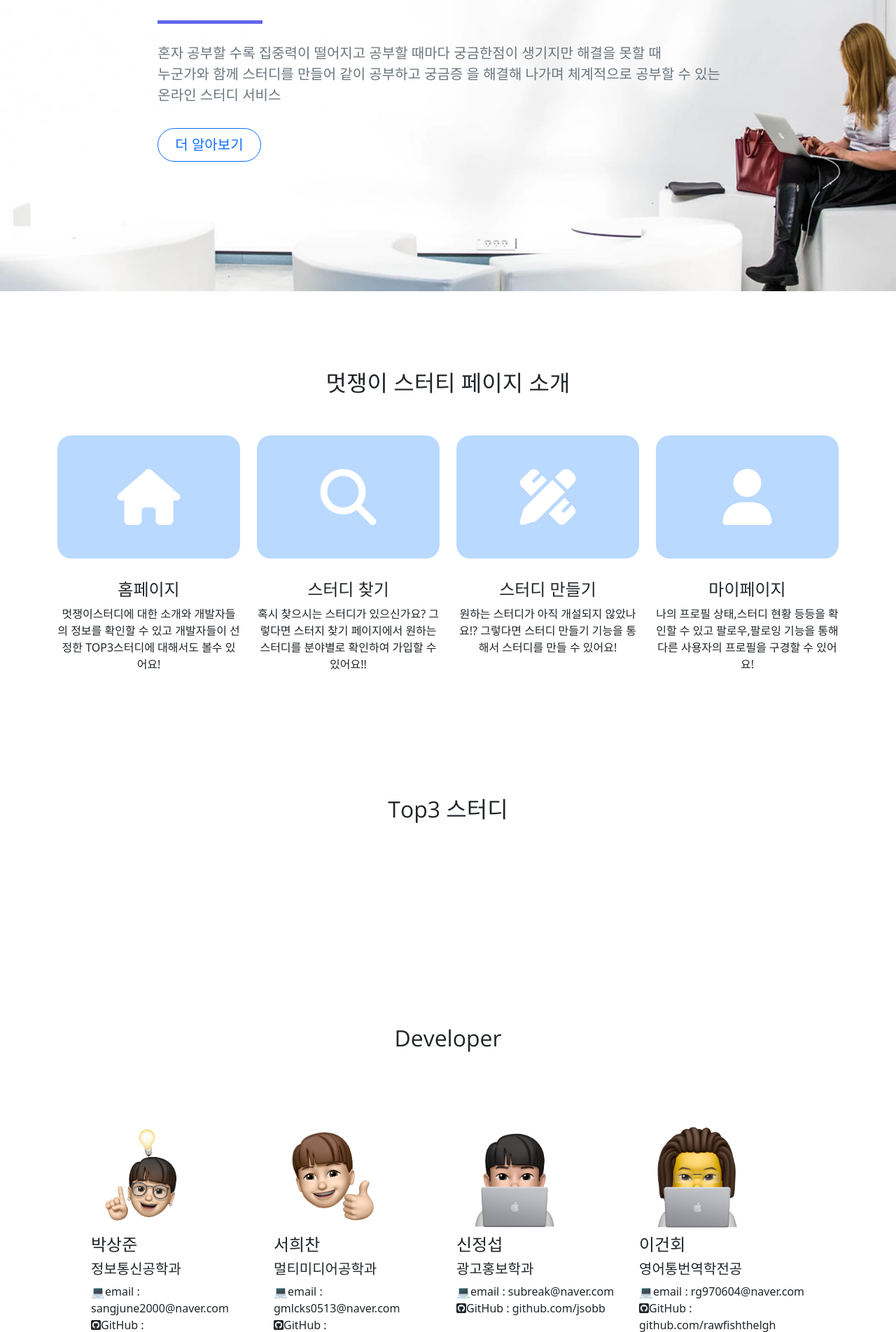
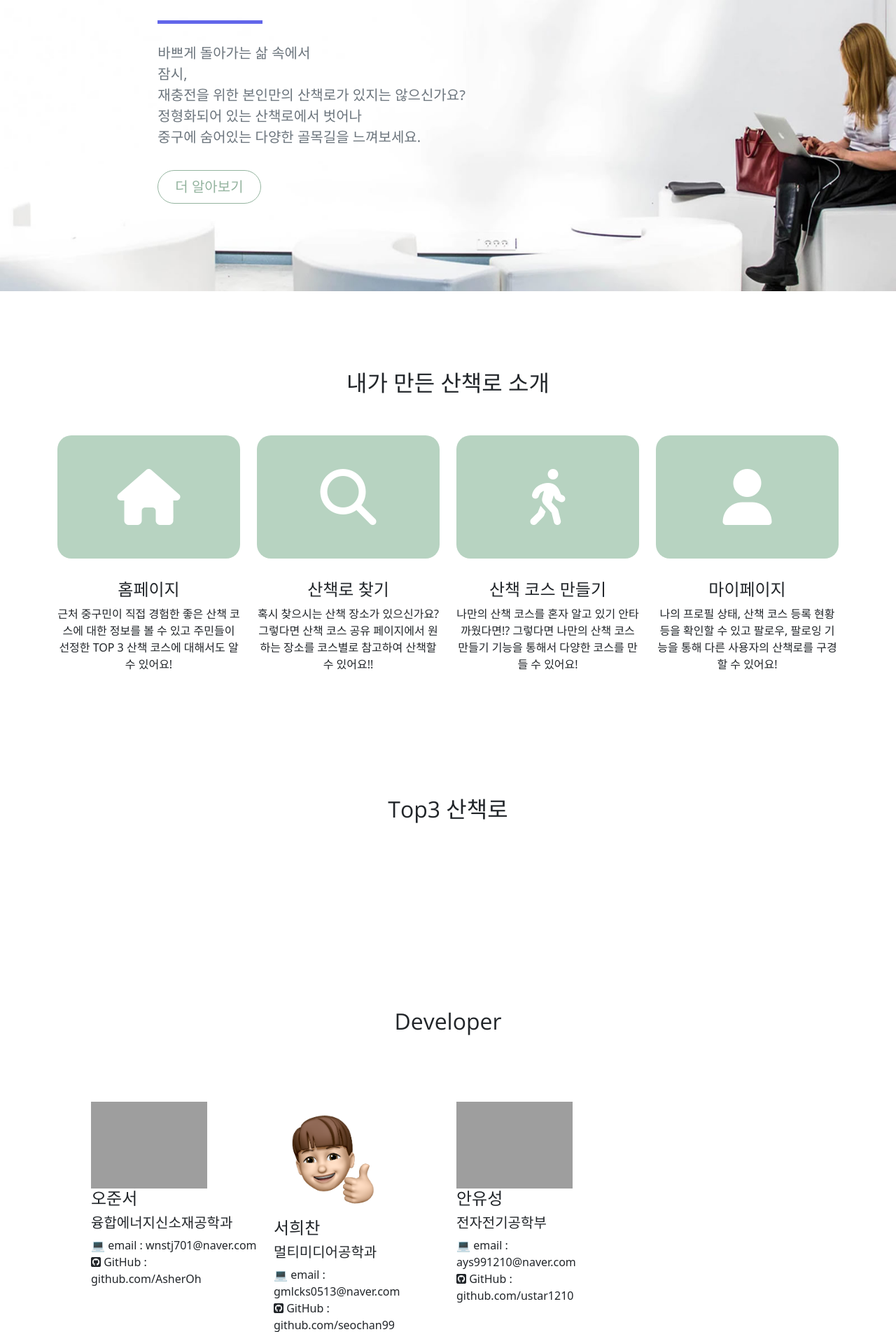
Before and after one commit to ustar1210/NaeManSan, a Django app: page / in a window 1280 px wide. Shown: the part 300-2203 px from the top of the page at 70% size. Run offline with Django 3.2, Linux system fonts and the light colour scheme; some libraries are stand-ins or nearby versions; grey boxes are pictures that could not be loaded.

Commit message:
랜딩페이지 컬러, 텍스트 수정

```diff
--- a/main/templates/main/index.html
+++ b/main/templates/main/index.html
@@ -15,79 +15,81 @@
                     <div class="py-5 row d-flex align-items-center">
                         <div class="banner-content col-lg-8 col-8 offset-2 m-lg-auto text-left py-5 pb-5">
                             <h1 class="banner-heading h1 text-secondary display-3 mb-0 pb-5 mx-0 px-0 light-300 typo-space-line">
-                                함께 <strong>공부해요!</strong>
-                              <br>
+                                내가 만드는 <strong>산책로</strong>
+                            <br>
+                            </h1>
+                            <p style="font-size: 20px;" class="banner-body text-muted py-3 mx-0 px-0">
+                                바쁘게 돌아가는 삶 속에서<br>
+                                잠시,<br>
+                                재충전을 위한 본인만의 산책로가 있지는 않으신가요?<br>
+                                정형화되어 있는 산책로에서 벗어나<br>
+                                중구에 숨어있는 다양한 골목길을 느껴보세요.
+                            </p>
+                            <a class="banner-button btn rounded-pill btn-outline-primary btn-lg px-4" href="{% url 'main:about' %}"role="button" id="landing_btn">더 알아보기</a>
+                            <style>
+                                #landing_btn {
+                                    color: #94B49F;
+                                    border-color: #94B49F;
+                                }
 
-                          </h1>
-                            <p  style="font-size: 20px;" class="banner-body text-muted py-3 mx-0 px-0">
-                                혼자
-                              공부할 수록 집중력이 떨어지고 공부할 때마다
-                              궁금한점이 생기지만 해결을 못할 때 <br>
-                              누군가와
-                              함께 스터디를 만들어 같이 공부하고 궁금증
-                              을 해결해 나가며 체계적으로 공부할 수 있는<br>
-                              온라인
-                              스터디 서비스
-                          </p>
-                            <a class="banner-button btn rounded-pill btn-outline-primary btn-lg px-4" href="{% url 'main:about' %}"role="button">더 알아보기</a>
+                                #landing_btn:hover {
+                                    background-color: #94B49F;
+                                    color: white;
+                                }
+                            </style>
                         </div>
                     </div>
-
                 </div>
             </div>
         </div>
-
     </div>
 </div>
+
 <!-- End Banner Hero -->
 
+<!-- Start Service -->
 
-
-<!-- Start Service -->
 <!-- End Service -->
-
-
-
 
 <section class="py-3" style="background-color: rgb(255, 255, 255);">
     <div class="container py-5">
-        <h2 class="h2  text-center py-5">멋쟁이 스터티 페이지 소개</h2>
+        <h2 class="h2  text-center py-5">내가 만든 산책로 소개</h2>
         <div class="row text-center">
             <div class="col-md-3 mb-3">
-                <div class=" py-5" style="background-color: rgb(185, 217, 255); margin-bottom: 30px; border-radius: 20px;">
+                <div class=" py-5" style="background-color: #b7d3c1; margin-bottom: 30px; border-radius: 20px;">
                     <i class="display-1 text-white fas fa-home"></i>
                 </div>
                 <h4>홈페이지</h4>
                 <div>
-                    <p style="display: inline;">멋쟁이스터디에 대한 소개와 개발자들의 정보를 확인할 수 있고 개발자들이 선정한 TOP3스터디에 대해서도 볼수 있어요!</p>
+                    <p style="display: inline;">근처 중구민이 직접 경험한 좋은 산책 코스에 대한 정보를 볼 수 있고 주민들이 선정한 TOP 3 산책 코스에 대해서도 알 수 있어요!</p>
                 </div>
 
             </div>
             <div class="col-md-3 mb-3">
-                <div class="py-5" style="background-color: rgb(185, 217, 255); margin-bottom: 30px;border-radius: 20px" >
+                <div class="py-5" style="background-color: #b7d3c1; margin-bottom: 30px;border-radius: 20px" >
                     <i class="display-1 text-white fas fa-search"></i>
                 </div>
-                <h4>스터디 찾기</h4>
+                <h4>산책로 찾기</h4>
                 <div>
-                    <p style="display: inline;">혹시 찾으시는 스터디가 있으신가요? 그렇다면 스터지 찾기 페이지에서 원하는 스터디를 분야별로 확인하여 가입할 수 있어요!!</p>
+                    <p style="display: inline;">혹시 찾으시는 산책 장소가 있으신가요? 그렇다면 산책 코스 공유 페이지에서 원하는 장소를 코스별로 참고하여 산책할 수 있어요!!</p>
                 </div>
             </div>
             <div class="col-md-3 mb-3">
-                <div class="py-5" style="background-color: rgb(185, 217, 255); margin-bottom: 30px;border-radius: 20px" >
-                    <i class="display-1 text-white fas fa-pencil-ruler"></i>
+                <div class="py-5" style="background-color: #b7d3c1; margin-bottom: 30px;border-radius: 20px" >
+                    <i class="display-1 text-white fa fa-person-walking"></i>
                 </div>
-                <h4>스터디 만들기</h4>
+                <h4>산책 코스 만들기</h4>
                 <div>
-                    <p style="display: inline;">원하는 스터디가 아직 개설되지 않았나요!? 그렇다면 스터디 만들기 기능을 통해서 스터디를 만들 수 있어요! </p>
+                    <p style="display: inline;">나만의 산책 코스를 혼자 알고 있기 안타까웠다면!? 그렇다면 나만의 산책 코스 만들기 기능을 통해서 다양한 코스를 만들 수 있어요! </p>
                 </div>
             </div>
             <div class="col-md-3 mb-3">
-                <div class="py-5" style="background-color: rgb(185, 217, 255); margin-bottom: 30px;border-radius: 20px" >
+                <div class="py-5" style="background-color: #b7d3c1; margin-bottom: 30px;border-radius: 20px" >
                     <i class="fas fa-user display-1 text-white"></i>
                 </div>
                 <h4>마이페이지</h4>
                 <div>
-                    <p style="display: inline;">나의 프로필 상태,스터디 현황 등등을 확인할 수 있고 팔로우,팔로잉 기능을 통해 다른 사용자의 프로필을 구경할 수 있어요!</p>
+                    <p style="display: inline;">나의 프로필 상태, 산책 코스 등록 현황 등을 확인할 수 있고 팔로우, 팔로잉 기능을 통해 다른 사용자의 산책로를 구경할 수 있어요!</p>
                 </div>
             </div>
         </div>
@@ -98,9 +100,31 @@
 <section class="py-5 mb-5">
     <div class="container">
         <div class="recent-work-header row text-center pb-5">
-            <h2 class="col-md-6 m-auto h2 semi-bold-600 py-5">Top3 스터디</h2>
+            <h2 class="col-md-6 m-auto h2 semi-bold-600 py-5">Top3 산책로</h2>
         </div>
-
+        <div class="row gy-5 g-lg-5 mb-4">
+            {%for post in posts|slice:":3"%}
+            <div class="col-md-4 mb-3">
+                <a href="{%url 'study:detail' post.id%}" class="recent-work card border-0 shadow-lg overflow-hidden">
+                    {%if post.section == '어학'%}
+                    <img class="service card-img" src="{% static 'img/services-07.jpg' %}" alt="Card image">
+                {%elif post.section == '전공'%}
+                    <img class="service card-img" src="{% static 'img/services-01.jpg' %}" alt="Card image">
+                {%elif post.section == '자격증'%}
+                    <img class="service card-img" src="{% static 'img/services-05.jpg' %}" alt="Card image">
+                {%elif post.section == '취업'%}
+                    <img class="service card-img" src="{% static 'img/services-02.jpg' %}" alt="Card image">
+                {%endif%}
+                    <div class="recent-work-vertical card-img-overlay d-flex align-items-end">
+                        <div class="recent-work-content text-start mb-3 ml-3 text-dark">
+                            <h3 class="card-title light-300">{{post.name}}</h3>
+                            <p class="card-text">{{post.section}}</p>
+                        </div>
+                    </div>
+                </a>
+            </div><!-- End Recent Work -->
+            {%endfor%}
+        </div>
     </div>
 </section>
 
@@ -119,13 +143,12 @@
                     <div class="row">
                         <div class="col-md-3 col-sm-6">
                             <div class="person">
-                                <img src="{% static 'img/박상준.png' %}" style="width: 70%;" alt="" class="img-responsive">
+                                <img src="{% static 'img/오준서.png' %}" style="width: 70%;" alt="" class="img-responsive">
                                 <div class="person-content">
-                                    <h4>박상준</h4>
-                                    <h5 class="role">정보통신공학과</h5>
-                                    <p style="display: inline;">💻email : sangjune2000@naver.com</p>
-                                    <p><i class="fab fa-github-square"></i>GitHub : github.com/tkdwns414</p>
-
+                                    <h4>오준서</h4>
+                                    <h5 class="role">융합에너지신소재공학과</h5>
+                                    <p style="display: inline;">💻 email : wnstj701@naver.com</p>
+                                    <p><i class="fab fa-github-square"></i> GitHub : github.com/AsherOh</p>
                                 </div>
                             </div><!-- person -->
                         </div>
@@ -136,68 +159,23 @@
                                 <div class="person-content">
                                     <h4>서희찬</h4>
                                     <h5 class="role">멀티미디어공학과</h5>
-                                    <p style="display:inline;">💻email : gmlcks0513@naver.com</p>
-                                    <p><i class="fab fa-github-square"></i>GitHub : github.com/seochan99</p>
+                                    <p style="display:inline;">💻 email : gmlcks0513@naver.com</p>
+                                    <p><i class="fab fa-github-square"></i> GitHub : github.com/seochan99</p>
                                 </div>
                             </div><!-- person -->
                         </div>
                         <div class="col-md-3 col-sm-6">
                             <div class="person">
-                                <img src="{% static 'img/신정섭.png' %}"style="width: 70%;" alt="" class="img-responsive">
+                                <img src="{% static 'img/안유성.png' %}"style="width: 70%;" alt="" class="img-responsive">
                                 <div class="person-content">
-                                    <h4>신정섭</h4>
-                                    <h5 class="role">광고홍보학과</h5>
-                                    <p style="display:inline;">💻email : subreak@naver.com</p>
-                                    <p><i class="fab fa-github-square"></i>GitHub : github.com/jsobb</p>
-                                </div>
-                            </div><!-- person -->
-                        </div>
-                        <div class="col-md-3 col-sm-6">
-                            <div class="person">
-                                <img src="{% static 'img/이건회.png' %}"style="width: 70%;" alt="" class="img-responsive">
-                                <div class="person-content">
-                                    <h4>이건회</h4>
-                                    <h5 class="role">영어통번역학전공</h5>
-                                    <p style="display:inline;">💻email : rg970604@naver.com</p>
-                                    <p><i class="fab fa-github-square"></i>GitHub : github.com/rawfishthelgh
+                                    <h4>안유성</h4>
+                                    <h5 class="role">전자전기공학부</h5>
+                                    <p style="display:inline;">💻 email : ays991210@naver.com</p>
+                                    <p><i class="fab fa-github-square"></i> GitHub : github.com/ustar1210
                                     </p>
                                 </div>
                             </div><!-- person -->
                         </div>
-                        <div class="col-md-3 col-sm-6">
-                            <div class="person">
-                                <img src="{% static 'img/이여원.png' %}"style="width: 70%;" alt="" class="img-responsive">
-                                <div class="person-content">
-                                    <h4>이여원</h4>
-                                    <h5 class="role">멀티미디어공학과</h5>
-                                    <p style="display:inline;">💻email : lywon725@naver.com</p>
-                                    <p><i class="fab fa-github-square"></i>GitHub : github.com/lywon725</p>
-                                </div>
-                            </div><!-- person -->
-                        </div>
-                        <div class="col-md-3 col-sm-6">
-                            <div class="person">
-                                <img src="{% static 'img/정준홍.png' %}"style="width: 70%;" alt="" class="img-responsive">
-                                <div class="person-content">
-                                    <h4>정준홍</h4>
-                                    <h5 class="role">정보통신공학과</h5>
-                                    <p style="display:inline;">💻email : zoonongzung@naver.com</p>
-                                    <p><i class="fab fa-github-square"></i>GitHub : github.com/zoonong</p>
-                                </div>
-                            </div><!-- person -->
-                        </div>
-                        <div class="col-md-3 col-sm-6">
-                            <div class="person">
-                                <img src="{% static 'img/허윤회.png' %}"style="width: 70%;" alt="" class="img-responsive">
-                                <div class="person-content">
-                                    <h4>허윤회</h4>
-                                    <h5 class="role">경영학부</h5>
-                                    <p style="display: inline;">💻email : dbsghl123@naver.com</p>
-                                    <p><i class="fab fa-github-square"></i>GitHub : github.com/YoonHwe</p>
-                                </div>
-                            </div><!-- person -->
-                        </div>
-
                     </div>
                 </div>
             </section><!-- teams -->
```
